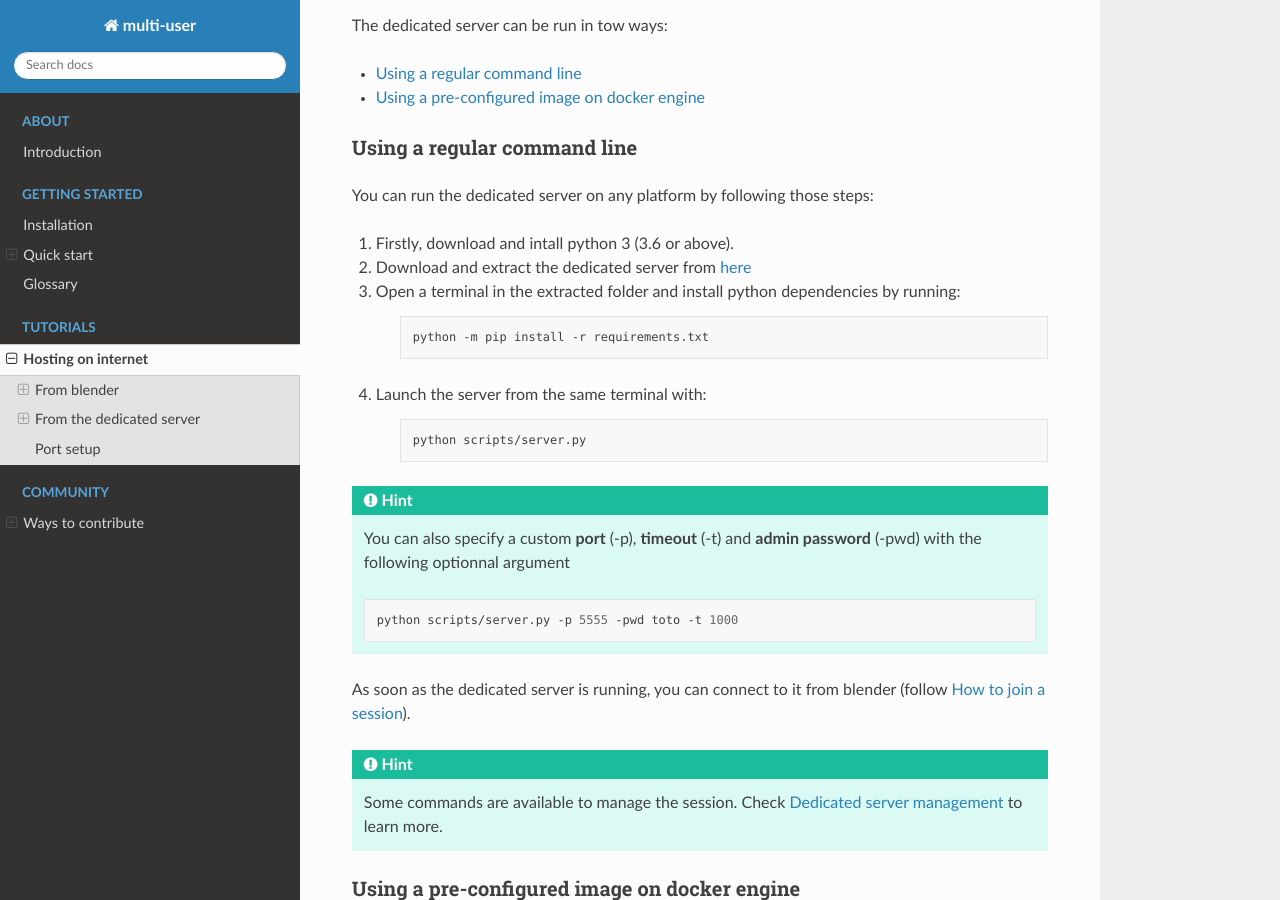
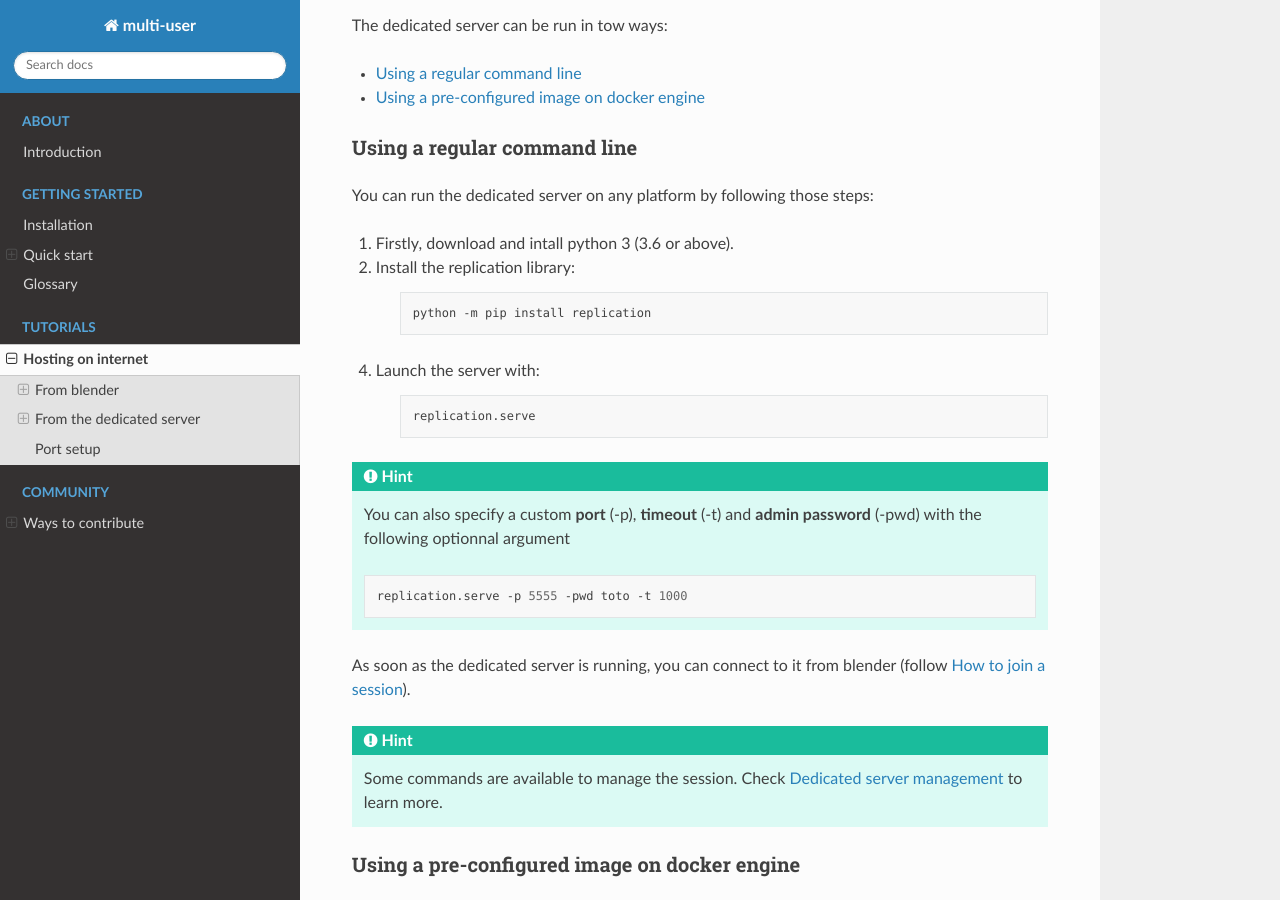
Before and after one commit to AvvyB/blender-multi-user, a Sphinx documentation site: the page built from docs/tutorials/hosting_guide.rst, in a window 1280 px wide and 900 px high, scrolled down 5719 px. Built offline with Sphinx 7.4.7 and the Read the Docs theme 2.0.0, drawn with Linux system fonts in a browser that asks for light colours.

Commit message:
doc: update hosting guide

```diff
--- a/docs/tutorials/hosting_guide.rst
+++ b/docs/tutorials/hosting_guide.rst
@@ -186,25 +186,24 @@ Using a regular command line
 You can run the dedicated server on any platform by following those steps:
 
 1. Firstly, download and intall python 3 (3.6 or above).
-2. Download and extract the dedicated server from `here <https://gitlab.com/slumber/replication/-/archive/develop/replication-develop.zip>`_
-3. Open a terminal in the extracted folder and install python dependencies by running:
+2. Install the replication library:
 
     .. code-block:: bash
 
-        python -m pip install -r requirements.txt
+        python -m pip install replication
 
-4. Launch the server from the same terminal with:
+4. Launch the server with:
 
     .. code-block:: bash
 
-        python scripts/server.py
+        replication.serve
 
 .. hint::
     You can also specify a custom **port** (-p), **timeout** (-t) and **admin password** (-pwd) with the following optionnal argument
 
     .. code-block:: bash
 
-        python scripts/server.py -p 5555 -pwd toto -t 1000
+         replication.serve -p 5555 -pwd toto -t 1000
 
 As soon as the dedicated server is running, you can connect to it from blender (follow :ref:`how-to-join`).
 
```
